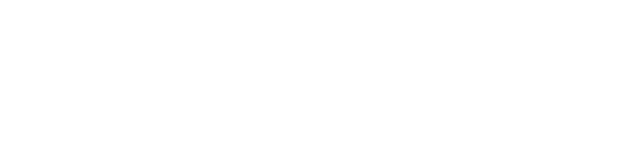
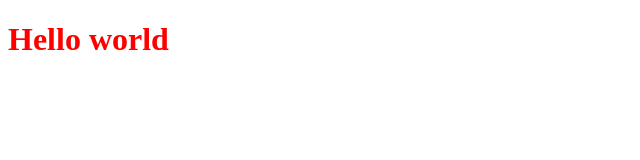
Before and after one commit to Noiziee/git-js, a plain HTML site: page index.html in a window 1280 px wide. Shown: the whole page, without its empty margins (0-640 px from the left). Drawn offline with Linux system fonts and the light colour scheme.

Commit message:
add: style h1

```diff
--- a/index.html
+++ b/index.html
@@ -6,10 +6,11 @@
   <meta http-equiv="X-UA-Compatible" content="IE=edge">
   <meta name="viewport" content="width=device-width, initial-scale=1.0">
   <title>Document</title>
+  <link rel="stylesheet" href="./style.css">
 </head>
 
 <body>
-
+  <h1>Hello world</h1>
 </body>
 
 </html>
--- /dev/null
+++ b/style.css
@@ -0,0 +1,3 @@
+h1 {
+  color: red;
+}
```
